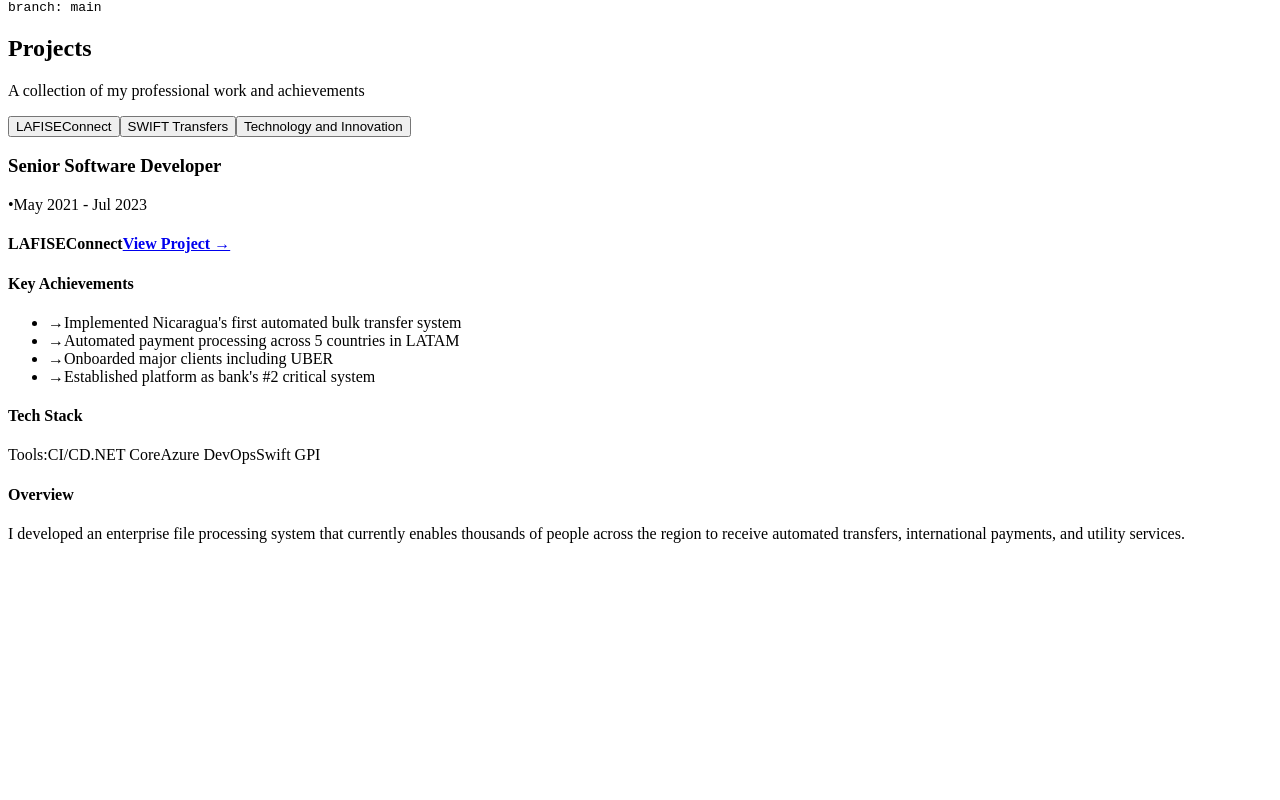
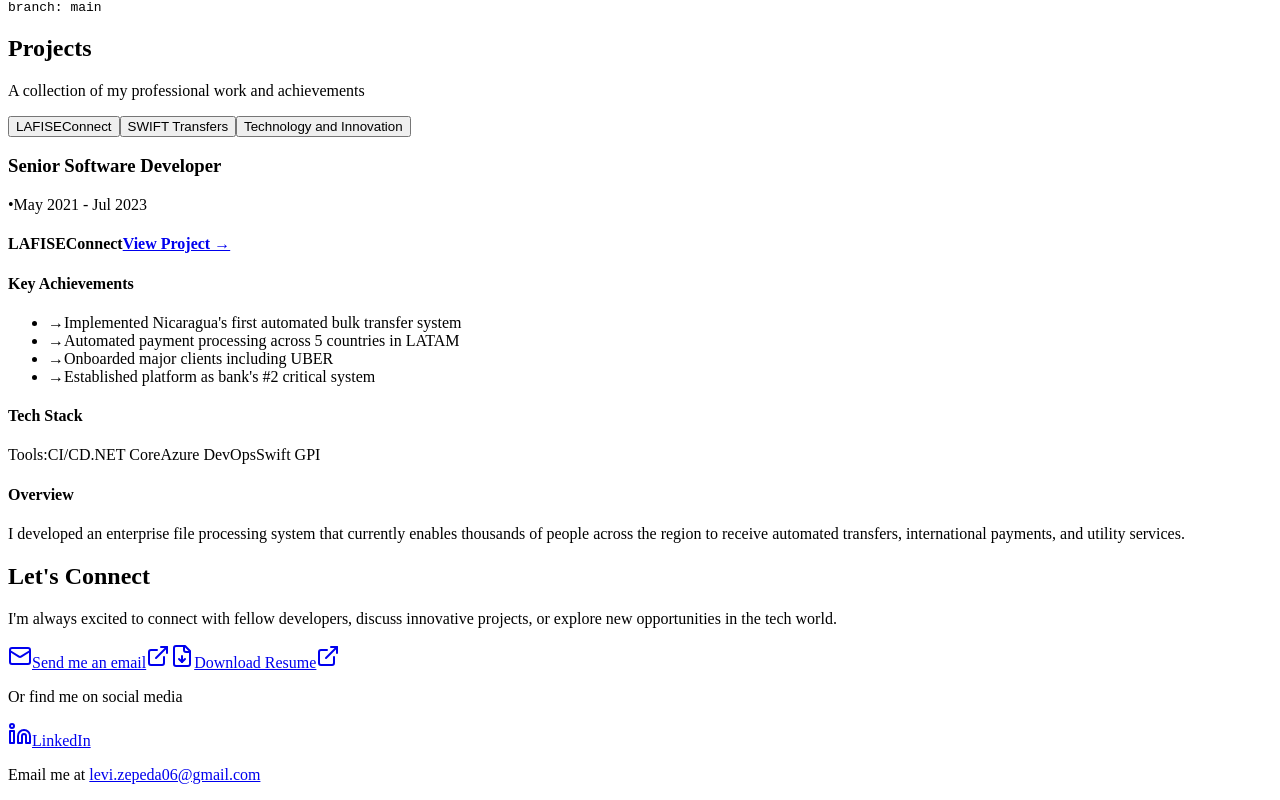
Before and after one commit to lbzepeda/lzepeda.dev, a Next.js app: page / in a window 1280 px wide. Shown: the part 2031-2831 px from the top of the page. Before the commit the page ends 2590 px from the top, so only its background shows below. Built offline with nearby package versions, Linux system fonts and the light colour scheme.

Commit message:
feat(contact): add Contact section with social links and test suite
- Create Contact component with email and social links- Add download resume functionality- Implement
LinkedIn integration and hover effects- Create test suite with component verification

```diff
--- /dev/null
+++ b/src/app/components/contact-section/Contact.tsx
@@ -0,0 +1,89 @@
+'use client';
+import { ExternalLink, FileDown, Linkedin, Mail } from 'lucide-react';
+import React from 'react';
+
+const Contact: React.FC = () => {
+  const email = 'levi.zepeda06@gmail.com';
+  const linkedIn = 'https://www.linkedin.com/in/levi-zepeda-96090494/';
+
+  return (
+    <section
+      data-testid="contact-section"
+      id="contact"
+      className="relative py-24 bg-white dark:bg-gray-900 overflow-hidden"
+    >
+      <div className="relative z-10 container mx-auto px-4">
+        <div className="max-w-3xl mx-auto text-center">
+          <h2 className="text-4xl font-bold mb-4 text-gray-900 dark:text-white">
+            Let&apos;s Connect
+          </h2>
+
+          <div className="w-24 h-1 bg-emerald-500 mx-auto mb-8 rounded-full" />
+
+          <p className="text-xl mb-12 text-gray-600 dark:text-gray-300 leading-relaxed">
+            I&apos;m always excited to connect with fellow developers, discuss
+            innovative projects, or explore new opportunities in the tech world.
+          </p>
+
+          <div className="flex flex-col items-center space-y-8">
+            <div className="flex flex-col sm:flex-row gap-4 w-full justify-center">
+              <a
+                href={`mailto:${email}`}
+                className="group relative flex items-center gap-3 px-8 py-4 text-lg font-medium text-white bg-emerald-600 rounded-xl hover:bg-emerald-700 transition-all duration-300 hover:scale-105 shadow-lg hover:shadow-emerald-500/25"
+              >
+                <Mail className="w-5 h-5" />
+                <span>Send me an email</span>
+                <ExternalLink className="w-4 h-4 opacity-0 -translate-x-4 group-hover:opacity-100 group-hover:translate-x-0 transition-all duration-300" />
+              </a>
+
+              <a
+                href="/levizepeda cv.pdf"
+                download
+                className="group relative flex items-center gap-3 px-8 py-4 text-lg font-medium text-emerald-600 border-2 border-emerald-600 rounded-xl hover:text-white hover:bg-emerald-600 transition-all duration-300 hover:scale-105 shadow-lg hover:shadow-emerald-500/25"
+              >
+                <FileDown className="w-5 h-5" />
+                <span>Download Resume</span>
+                <ExternalLink className="w-4 h-4 opacity-0 -translate-x-4 group-hover:opacity-100 group-hover:translate-x-0 transition-all duration-300" />
+              </a>
+            </div>
+
+            <div className="flex flex-col items-center space-y-4">
+              <p className="text-gray-500 dark:text-gray-400 text-center">
+                Or find me on social media
+              </p>
+
+              <div className="flex gap-6 justify-center">
+                <a
+                  href={linkedIn}
+                  target="_blank"
+                  rel="noopener noreferrer"
+                  className="group flex flex-col items-center gap-2 p-3 text-gray-600 hover:text-blue-600 dark:text-gray-400 dark:hover:text-blue-400 transition-all duration-300 hover:scale-110"
+                  aria-label="LinkedIn Profile"
+                >
+                  <Linkedin className="w-7 h-7" />
+                  <span className="text-sm font-medium opacity-0 group-hover:opacity-100 -translate-y-2 group-hover:translate-y-0 transition-all duration-300">
+                    LinkedIn
+                  </span>
+                </a>
+              </div>
+            </div>
+
+            <div className="pt-8 text-center">
+              <p className="text-lg text-gray-500 dark:text-gray-400">
+                Email me at{' '}
+                <a
+                  href={`mailto:${email}`}
+                  className="text-emerald-600 dark:text-emerald-400 hover:underline font-medium"
+                >
+                  {email}
+                </a>
+              </p>
+            </div>
+          </div>
+        </div>
+      </div>
+    </section>
+  );
+};
+
+export default Contact;
--- a/src/app/page.tsx
+++ b/src/app/page.tsx
@@ -1,5 +1,6 @@
 import About from './components/about-section/About';
 import Career from './components/career-section/Career';
+import Contact from './components/contact-section/Contact';
 import Hero from './components/hero-section/Hero';
 import Layout from './components/layout/Layout';
 import Project from './components/project-section/Project';
@@ -11,6 +12,7 @@
       <About />
       <Career />
       <Project />
+      <Contact />
     </Layout>
   );
 }
```
Also changed, not shown: 2 other files (tests, documents, lock files or other folders).
